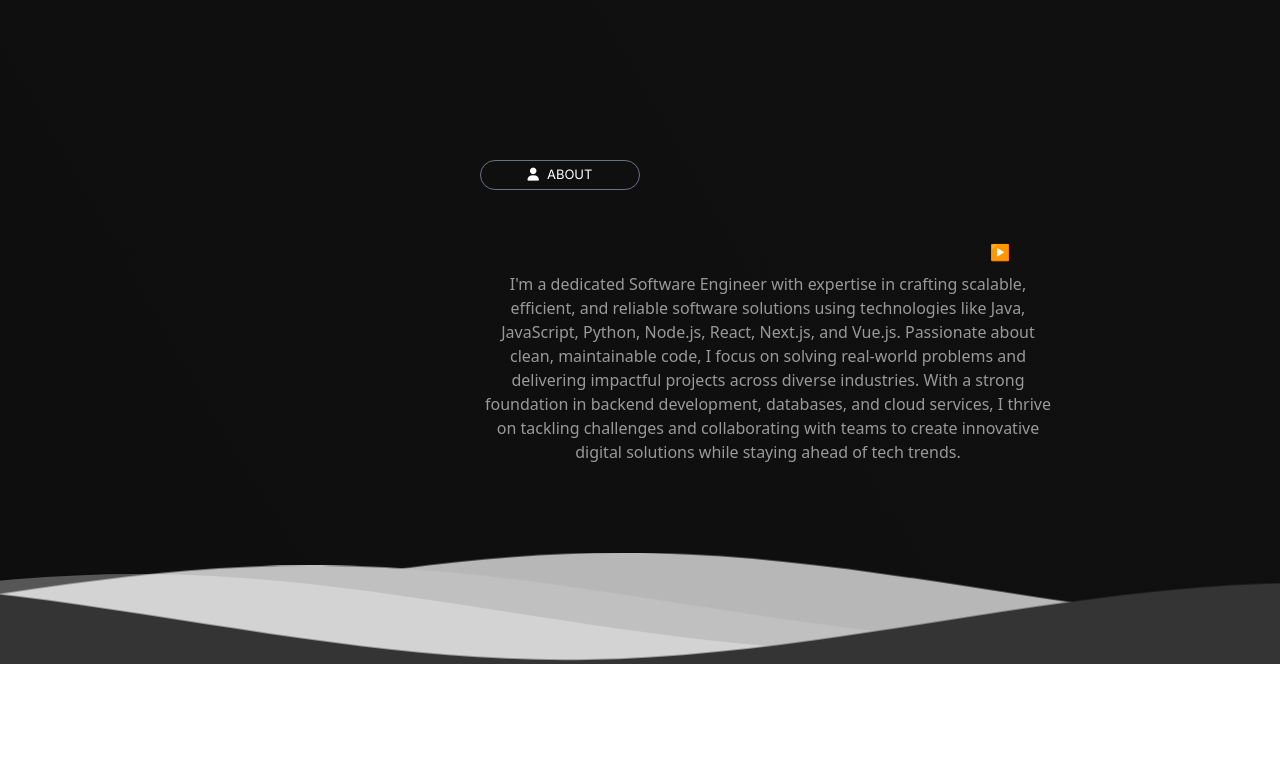
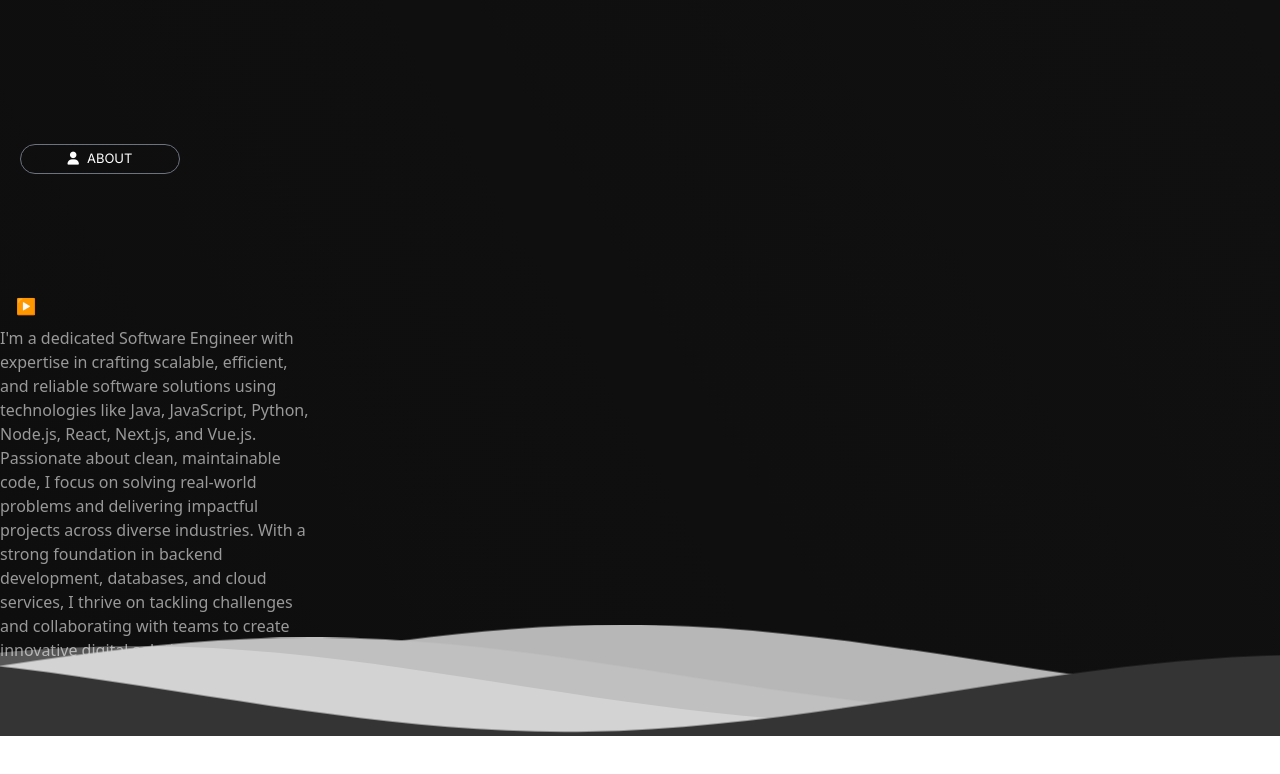
Before and after one commit to Divinegirl8/project, a React (Create React App) app: page /about in a window 1280 px wide. Shown: the top 774 px of the page. Built offline with nearby package versions, Linux system fonts and the light colour scheme.

Commit message:
new commit

```diff
--- a/src/component/About/index.module.css
+++ b/src/component/About/index.module.css
@@ -7,9 +7,9 @@ body {
 
 .header {
   position:relative;
-  text-align:center;
+  /* text-align:center; */
   background: linear-gradient(60deg, rgb(15, 14, 14) 0%, rgb(16, 16, 16) 100%);
-  color:white;
+  /* color:white; */
 }
 
 
--- a/src/component/About/index.tsx
+++ b/src/component/About/index.tsx
@@ -1,3 +1,146 @@
+// import { useRef, useState, useEffect } from "react";
+// import style from "./index.module.css";
+// import React from "react";
+
+// const About = React.forwardRef<HTMLDivElement, {}>((props, ref)=> {
+//   const audioRef = useRef<HTMLAudioElement | null>(null);
+//   const [isPlaying, setIsPlaying] = useState(false);
+//   const aboutMe = process.env.PUBLIC_URL + '/song.mp4';
+
+//   const togglePlayPause = () => {
+//     if (audioRef.current) {
+//       if (isPlaying) {
+//         audioRef.current.pause();
+//       } else {
+//         audioRef.current.play();
+//       }
+//       setIsPlaying(!isPlaying);
+//     }
+//   };
+
+//   const elementsRef = useRef<(HTMLDivElement | null)[]>([]);
+
+//   useEffect(() => {
+//     const observer = new IntersectionObserver((entries) => {
+//       entries.forEach((entry) => {
+//         if (entry.isIntersecting) {
+
+//           entry.target.classList.add(style.visible);
+//           entry.target.classList.add(style.bounceUp);
+//           entry.target.classList.remove(style.hidden);
+//         } else {
+
+//           entry.target.classList.remove(style.bounceUp);
+//         }
+//       });
+//     }, { threshold: 0.5 });
+
+//     elementsRef.current.forEach((el) => {
+//       if (el) observer.observe(el);
+//     });
+
+//     return () => {
+//       elementsRef.current.forEach((el) => {
+//         if (el) observer.unobserve(el);
+//       });
+//     };
+//   }, []);
+
+//   return (
+//     <>
+
+//       <div className={style.header} ref={ref}>
+//         <div>
+//           <div
+//             ref={(el) => (elementsRef.current[0] = el)}
+//             className={`lg:h-[65vh] lg:w-full ${style.hidden}`}
+//           >
+//             <div className="flex lg:ml-[30rem] lg:pt-[10rem] pt-10  ml-5">
+//               <div className="flex flex-row gap-2 justify-center border-gray-500 border w-[10rem] h-[30px] rounded-[20px] pt-1 ">
+//                 <i
+//                   className="fa-solid fa-user"
+//                   style={{ color: "#fff", paddingTop: "3px", fontSize: "13px" }}
+//                 ></i>
+//                 <p className="font-normal text-white font-fontInter uppercase lg:text-[13px] text-[12px] mt-[1px] lg:mt-0">About</p>
+//               </div>
+//             </div>
+//           </div>
+
+//           <div className="lg:mt-[-20rem]  mb-20">
+//             <div>
+//               <div
+//                 ref={(el) => (elementsRef.current[1] = el)}
+//                 className={`${style.hidden} lg:text-center mt-8 lg:ml-[45rem] max-w-xs sm:max-w-sm md:max-w-md lg:max-w-lg xl:max-w-xl mx-auto`}
+//               >
+//                 <button
+//                   onClick={togglePlayPause}
+//                   className="px-4 py-2 text-white rounded-full"
+//                 >
+//                   {isPlaying ? <span>❚❚</span> : <span>&#9654;</span>}
+//                 </button>
+//                 <audio ref={audioRef} src={aboutMe} />
+//               </div>
+
+//               <p
+//                 ref={(el) => (elementsRef.current[2] = el)}
+//                 className={`${style.hidden} lg:text-center max-w-xs sm:max-w-sm md:max-w-md lg:max-w-lg xl:max-w-xl mx-auto lg:ml-[30rem] text-[#999999]`}
+//               >
+
+//                I'm a dedicated Software Engineer with expertise in crafting scalable,
+//                efficient, and reliable software solutions using technologies like Java, JavaScript,
+//                Python, Node.js, React, Next.js, and Vue.js. Passionate about clean, maintainable code,
+//                I focus on solving real-world problems and delivering impactful projects across diverse industries.
+//                With a strong foundation in backend development, databases, and cloud services,
+//                I thrive on tackling challenges and collaborating with teams to create innovative digital
+//                solutions while staying ahead of tech trends.
+//               </p>
+//             </div>
+//           </div>
+//         </div>
+
+//         <div>
+//           <svg
+//             className={style.waves}
+//             xmlns="http://www.w3.org/2000/svg"
+//             xmlnsXlink="http://www.w3.org/1999/xlink"
+//             viewBox="0 24 150 28"
+//             preserveAspectRatio="none"
+//             shape-rendering="auto"
+//           >
+//             <defs>
+//               <path
+//                 id="gentle-wave"
+//                 d="M-160 44c30 0 58-18 88-18s 58 18 88 18 58-18 88-18 58 18 88 18 v44h-352z"
+//               />
+//             </defs>
+//             {/* <g className={style.parallax}>
+//               <use xlinkHref="#gentle-wave" x="48" y="0" fill="rgba(255,255,255,0.7)" />
+//               <use xlinkHref="#gentle-wave" x="48" y="3" fill="rgba(255,255,255,0.5)" />
+//               <use xlinkHref="#gentle-wave" x="48" y="5" fill="rgba(255,255,255,0.3)" />
+//               <use xlinkHref="#gentle-wave" x="48" y="7" fill="#C0C0C0" />
+//             </g> */}
+
+//            <g className={style.parallax}>
+//               <use xlinkHref="#gentle-wave" x="48" y="0" fill="rgba(255,255,255,0.7)" />
+//               <use xlinkHref="#gentle-wave" x="48" y="3" fill="#C0C0C0" />
+//               <use xlinkHref="#gentle-wave" x="48" y="5" fill="rgba(255,255,255,0.3)" />
+//               <use xlinkHref="#gentle-wave" x="48" y="7" fill="#343434" />
+//             </g>
+//           </svg>
+//         </div>
+//       </div>
+//     </>
+//   );
+// });
+
+// export default About;
+
+
+
+
+
+
+
 import { useRef, useState, useEffect } from "react";
 import style from "./index.module.css";
 import React from "react";
@@ -50,12 +193,12 @@ const About = React.forwardRef<HTMLDivElement, {}>((props, ref)=> {
     <>
 
       <div className={style.header} ref={ref}>
-        <div>
+        <div className="justify-center items-center lg:pt-24">
           <div
             ref={(el) => (elementsRef.current[0] = el)}
             className={`lg:h-[65vh] lg:w-full ${style.hidden}`}
           >
-            <div className="flex lg:ml-[30rem] lg:pt-[10rem] pt-10  ml-5">
+            <div className="flex lg:pt-12 pt-10 lg:pb-20  ml-5">
               <div className="flex flex-row gap-2 justify-center border-gray-500 border w-[10rem] h-[30px] rounded-[20px] pt-1 ">
                 <i
                   className="fa-solid fa-user"
@@ -64,13 +207,11 @@ const About = React.forwardRef<HTMLDivElement, {}>((props, ref)=> {
                 <p className="font-normal text-white font-fontInter uppercase lg:text-[13px] text-[12px] mt-[1px] lg:mt-0">About</p>
               </div>
             </div>
-          </div>
-
-          <div className="lg:mt-[-20rem]  mb-20">
+            <div className="lg:mb-0 mb-20">
             <div>
               <div
                 ref={(el) => (elementsRef.current[1] = el)}
-                className={`${style.hidden} lg:text-center mt-8 lg:ml-[45rem] max-w-xs sm:max-w-sm md:max-w-md lg:max-w-lg xl:max-w-xl mx-auto`}
+                className={`${style.hidden} mt-8  max-w-xs  lg:mx-0 mx-5`}
               >
                 <button
                   onClick={togglePlayPause}
@@ -83,7 +224,7 @@ const About = React.forwardRef<HTMLDivElement, {}>((props, ref)=> {
 
               <p
                 ref={(el) => (elementsRef.current[2] = el)}
-                className={`${style.hidden} lg:text-center max-w-xs sm:max-w-sm md:max-w-md lg:max-w-lg xl:max-w-xl mx-auto lg:ml-[30rem] text-[#999999]`}
+                className={`${style.hidden} lg:max-w-xs  lg:mx-0 mx-6 text-[#999999]`}
               >
 
                I'm a dedicated Software Engineer with expertise in crafting scalable,
@@ -96,6 +237,12 @@ const About = React.forwardRef<HTMLDivElement, {}>((props, ref)=> {
               </p>
             </div>
           </div>
+
+          </div>
+
+
+
+
         </div>
 
         <div>
```
